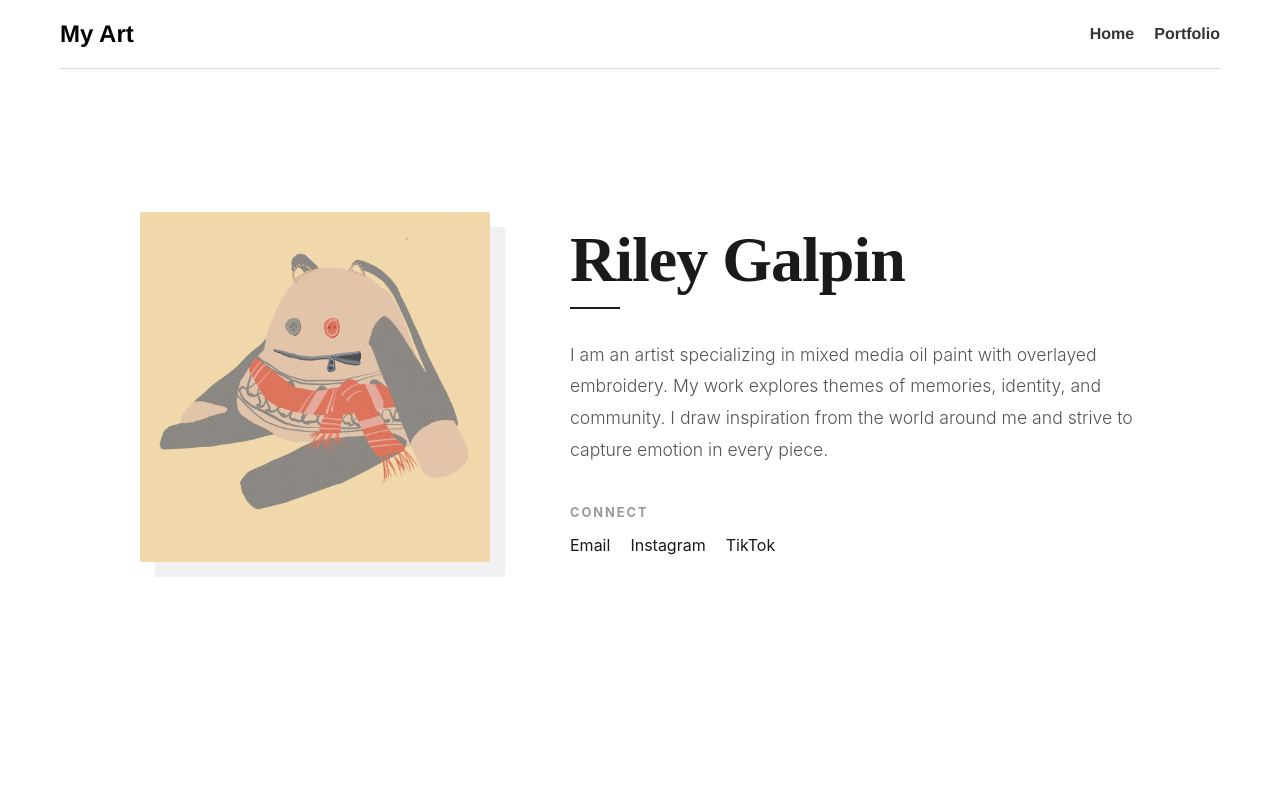
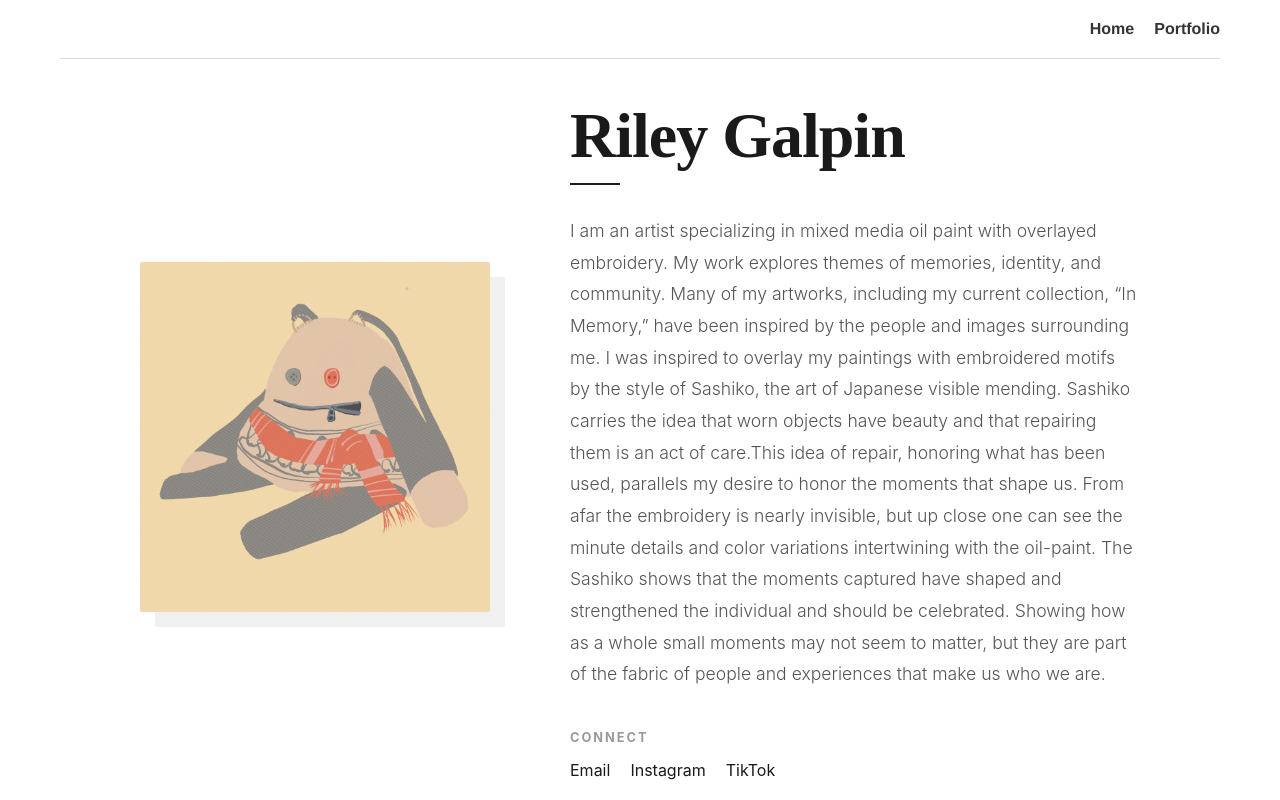
Before and after one commit to RileyGalpin/art-portfolio, a React (Create React App) app: page / in a window 1280 px wide. Built offline with nearby package versions, Linux system fonts and the light colour scheme.

Commit message:
fixed bio

```diff
--- a/src/App.js
+++ b/src/App.js
@@ -9,7 +9,7 @@ function App() {
     <Router>
       <div className="app-container">
         <nav className="navbar">
-          <h2>My Art</h2>
+          <h2> </h2>
           <div className="nav-links">
             <Link to="/">Home</Link>
             <Link to="/portfolio">Portfolio</Link>
--- a/src/pages/Home.js
+++ b/src/pages/Home.js
@@ -18,8 +18,17 @@ function Home() {
           <div className="accent-line"></div>
           <p className="artist-statement">
             I am an artist specializing in mixed media oil paint with overlayed embroidery.
-            My work explores themes of memories, identity, and community. I draw inspiration
-            from the world around me and strive to capture emotion in every piece.
+            My work explores themes of memories, identity, and community. Many of my artworks, including my current collection,
+             “In Memory,” have been inspired by the people and images surrounding me.
+             I was inspired to overlay my paintings with embroidered motifs by the style of Sashiko, the art of Japanese visible mending.
+             Sashiko carries the idea that worn objects have beauty and that repairing them is an act of care.This idea of repair,
+              honoring what has been used, parallels my desire to honor the moments that shape us.
+              From afar the embroidery is nearly invisible, but up close one can see the minute details and color variations intertwining with the oil-paint.
+               The Sashiko shows that the moments captured have shaped and strengthened the individual and should be celebrated.
+               Showing how as a whole small moments may not seem to matter, but they are part of the fabric of people and experiences that make us who we are.
+
+
+
           </p>
 
           <div className="contact-wrapper">
```
